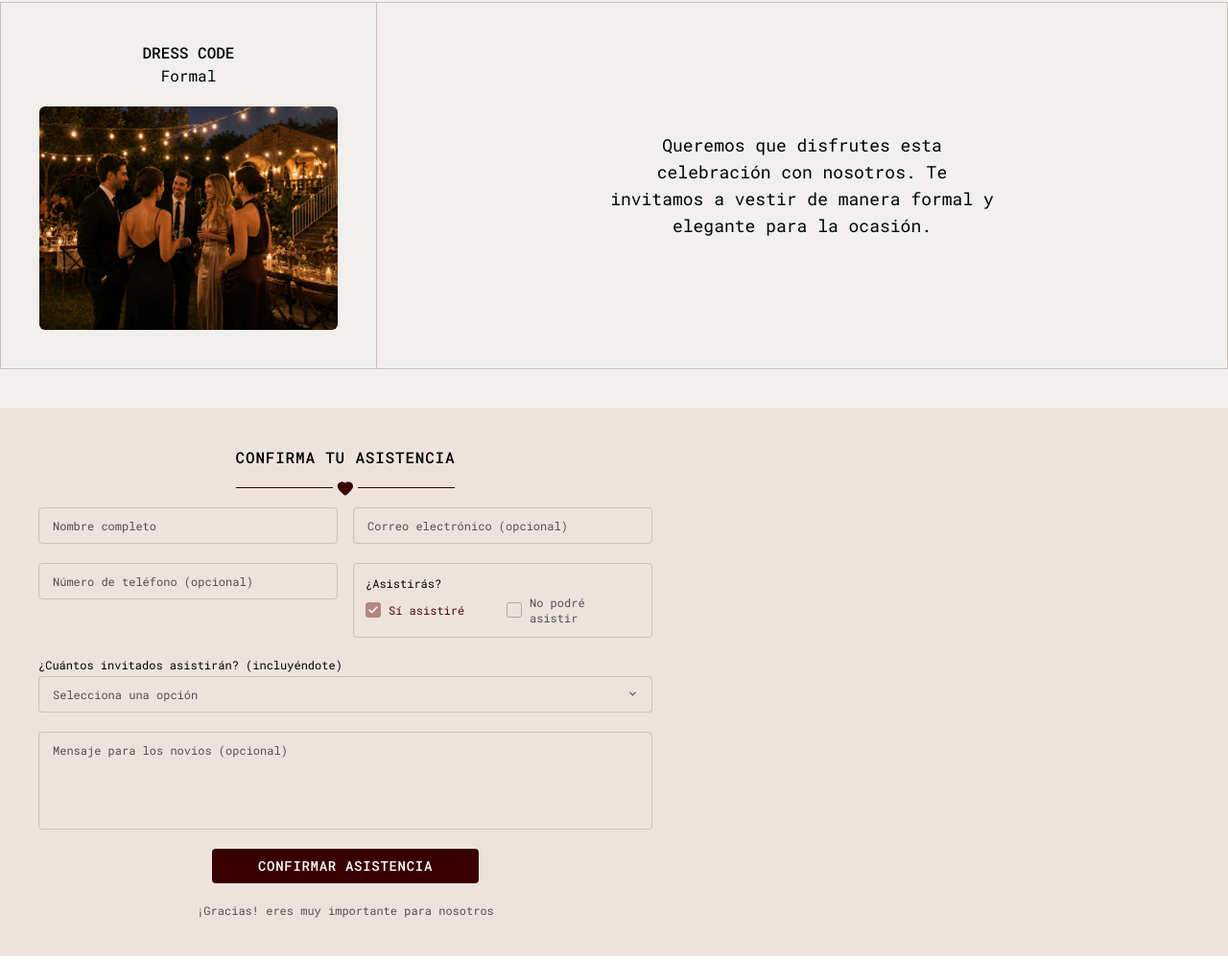
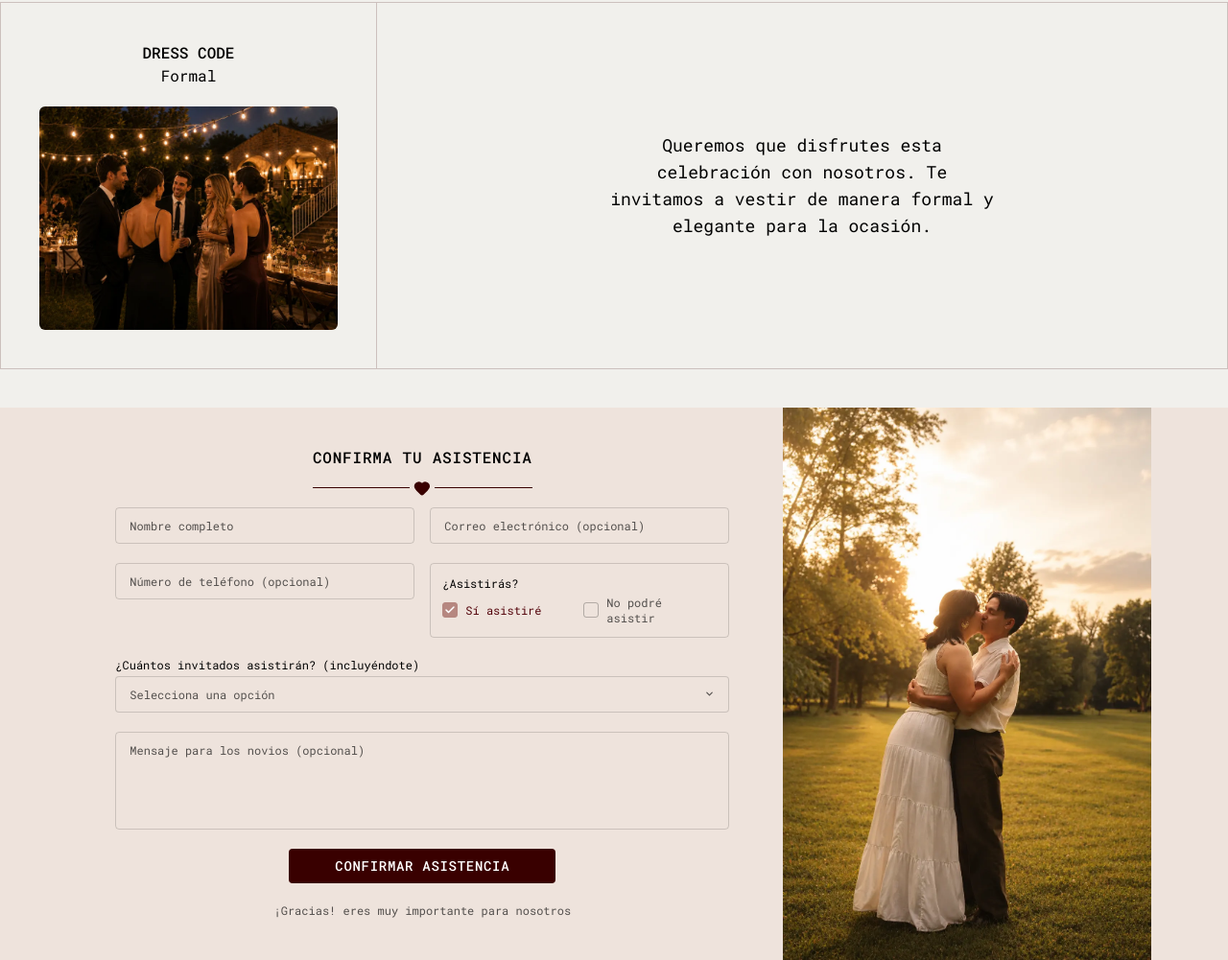
Before and after one commit to AlexRizo/carla-y-tenoch, an Astro site: page / in a window 1280 px wide. Shown: the part 2341-3342 px from the top of the page at 96% size. Built offline with nearby package versions, Linux system fonts and the light colour scheme; Astro itself is replaced by a stand-in of ours; a web font is replaced by a local one.

Commit message:
form done

```diff
--- a/src/sections/Form.astro
+++ b/src/sections/Form.astro
@@ -5,7 +5,7 @@ import Divider from "@/components/common/Divider.astro";
 ---
 
 <section class="bg-[#eee3dc]">
-  <div class="container mx-auto flex">
+  <div class="w-max mx-auto flex gap-4">
     <form class="w-max p-10">
       <article class="w-max mx-auto">
         <h1 class="uppercase font-medium text-center tracking-wider">
@@ -80,14 +80,12 @@ import Divider from "@/components/common/Divider.astro";
         >
       </div>
     </form>
-    <div class="w-96">
-      <picture class="w-96 h-[572px] relative">
+    <div class="h-144">
         <img
           src="/images/gallery/07.webp"
           alt="Carla y Tenoch"
-          class="size-full object-cover object-top absolute inset-0"
+          class="size-full object-cover"
         />
-      </picture>
     </div>
   </div>
 </section>
```
